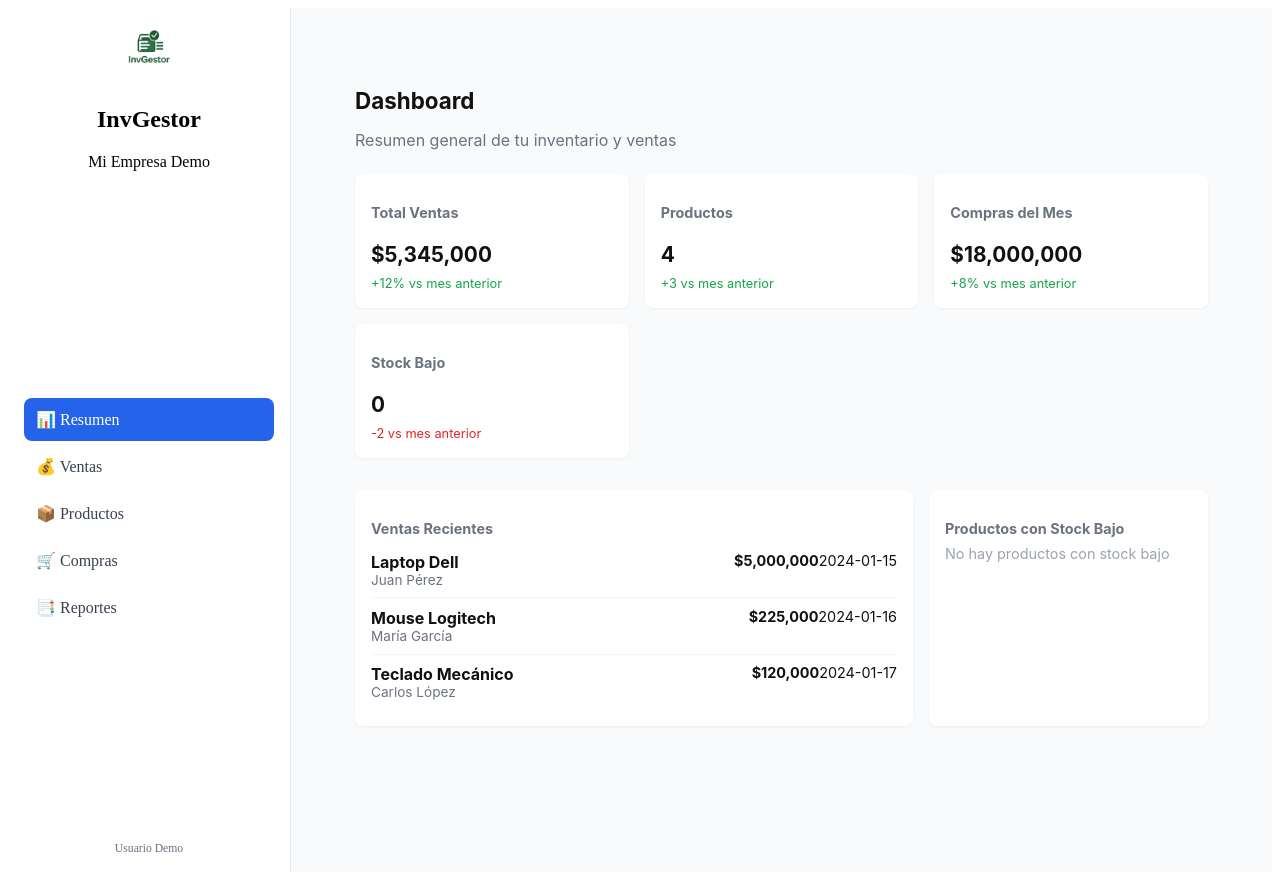
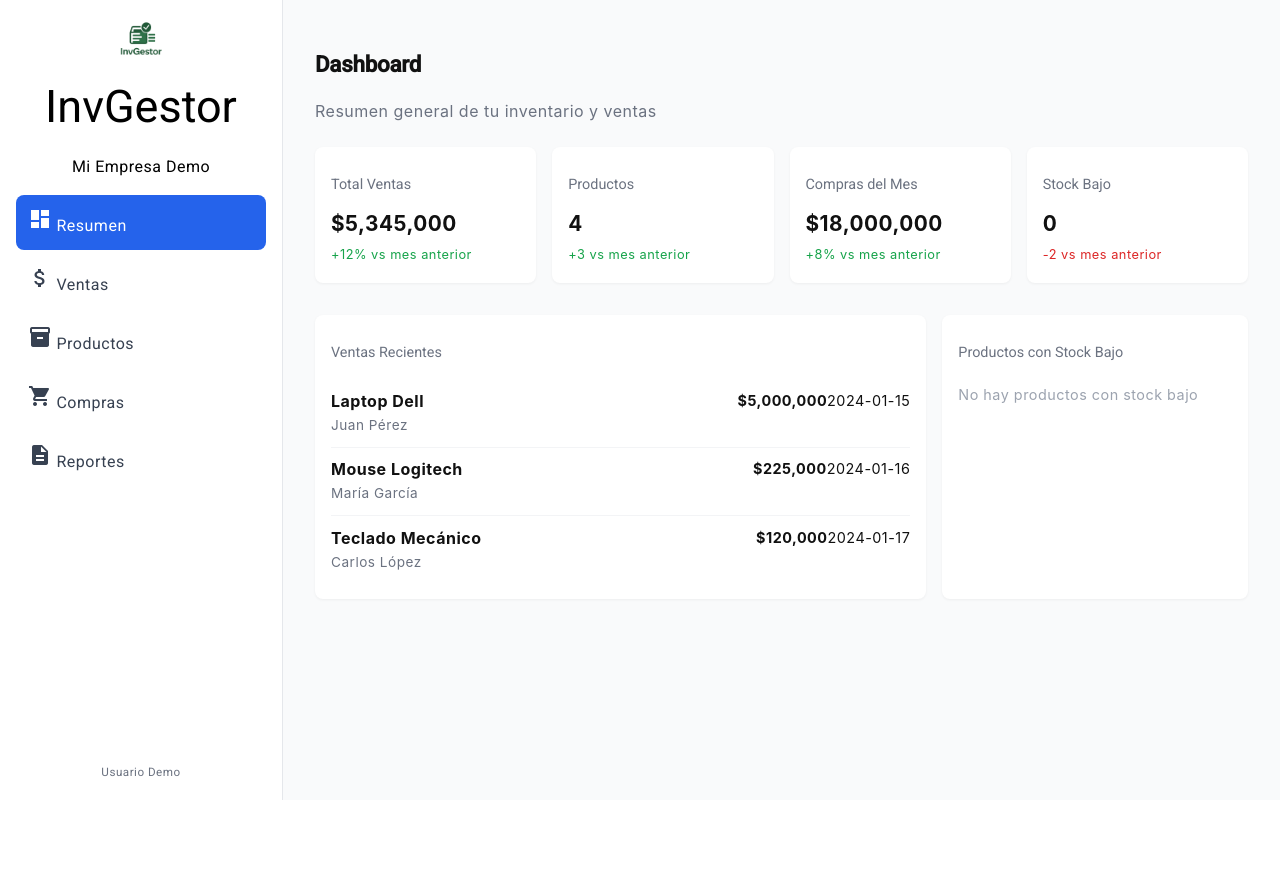
Before and after one commit to Gilberter/InvGestor, an Angular app in the folder inv-gestor/: page /dashboard in a window 1280 px wide. After the commit the page ends 800 px from the top, so only its background shows below. Built offline with nearby package versions, Linux system fonts and the light colour scheme.

Commit message:
Feat: estilos transversales

```diff
--- a/inv-gestor/angular.json
+++ b/inv-gestor/angular.json
@@ -32,7 +32,10 @@
               }
             ],
 
-            "styles": ["src/styles.scss"],
+            "styles": [
+              "@angular/material/prebuilt-themes/azure-blue.css",
+              "src/styles.scss"
+            ],
             "scripts": []
           },
           "configurations": {
@@ -88,7 +91,10 @@
                 "input": "public"
               }
             ],
-            "styles": ["src/styles.scss"],
+            "styles": [
+              "@angular/material/prebuilt-themes/azure-blue.css",
+              "src/styles.scss"
+            ],
             "scripts": []
           }
         }
--- a/inv-gestor/package.json
+++ b/inv-gestor/package.json
@@ -11,10 +11,12 @@
   "private": true,
   "dependencies": {
     "@angular/animations": "^18.2.0",
+    "@angular/cdk": "^18.2.14",
     "@angular/common": "^18.2.0",
     "@angular/compiler": "^18.2.0",
     "@angular/core": "^18.2.0",
     "@angular/forms": "^18.2.0",
+    "@angular/material": "^18.2.14",
     "@angular/platform-browser": "^18.2.0",
     "@angular/platform-browser-dynamic": "^18.2.0",
     "@angular/router": "^18.2.14",
--- a/inv-gestor/src/app/app.config.ts
+++ b/inv-gestor/src/app/app.config.ts
@@ -3,11 +3,12 @@ import { provideRouter } from '@angular/router';
 import { routes } from './app.routes';
 import { provideAnimations } from '@angular/platform-browser/animations';
 import { provideHttpClient } from '@angular/common/http';
+import { provideAnimationsAsync } from '@angular/platform-browser/animations/async';
 
 export const appConfig: ApplicationConfig = {
   providers: [
     provideRouter(routes),
     provideAnimations(),
-    provideHttpClient()
+    provideHttpClient(), provideAnimationsAsync(), provideAnimationsAsync()
   ]
 };
--- a/inv-gestor/src/app/layout/layout.component.html
+++ b/inv-gestor/src/app/layout/layout.component.html
@@ -8,11 +8,21 @@
     </div>
 
     <nav class="menu">
-      <a routerLink="/dashboard" routerLinkActive="active">📊 Resumen</a>
-      <a routerLink="/ventas" routerLinkActive="active">💰 Ventas</a>
-      <a routerLink="/productos" routerLinkActive="active">📦 Productos</a>
-      <a routerLink="/compras" routerLinkActive="active">🛒 Compras</a>
-      <a routerLink="/reportes" routerLinkActive="active">📑 Reportes</a>
+      <a routerLink="/dashboard" routerLinkActive="active">
+        <mat-icon>dashboard</mat-icon> Resumen
+      </a>
+      <a routerLink="/ventas" routerLinkActive="active">
+        <mat-icon>attach_money</mat-icon> Ventas
+      </a>
+      <a routerLink="/productos" routerLinkActive="active">
+        <mat-icon>inventory_2</mat-icon> Productos
+      </a>
+      <a routerLink="/compras" routerLinkActive="active">
+        <mat-icon>shopping_cart</mat-icon> Compras
+      </a>
+      <a routerLink="/reportes" routerLinkActive="active">
+        <mat-icon>description</mat-icon> Reportes
+      </a>
     </nav>
 
     <footer class="sidebar-footer">
--- a/inv-gestor/src/app/layout/layout.component.scss
+++ b/inv-gestor/src/app/layout/layout.component.scss
@@ -1,3 +1,6 @@
+@use '../../styles/palette' as palette;
+
+
 .dashboard-container {
   display: flex;
   min-height: 100vh;
@@ -10,7 +13,6 @@
   border-right: 1px solid #e5e7eb;
   display: flex;
   flex-direction: column;
-  justify-content: space-between;
   padding: 1rem;
 }
 
@@ -33,13 +35,16 @@
   transition: background 0.2s;
 }
 
+
 .menu a.active,
 .menu a:hover {
-  background: #2563eb;
-  color: white;
+  background: map-get(palette.$invgestor-colors, primary);
+  color: #fff;
 }
 
+
 .sidebar-footer {
+  margin-top: auto;
   text-align: center;
   font-size: 0.875rem;
   color: #6b7280;
@@ -47,6 +52,5 @@
 
 .main-content {
   flex-grow: 1;
-  padding: 2rem;
   overflow-y: auto;
 }
--- a/inv-gestor/src/app/layout/layout.component.ts
+++ b/inv-gestor/src/app/layout/layout.component.ts
@@ -1,10 +1,11 @@
 import { Component } from '@angular/core';
 import { RouterModule } from '@angular/router';
+import { MatIconModule } from '@angular/material/icon';
 
 @Component({
   selector: 'app-layout',
   standalone: true,
-  imports: [RouterModule],
+  imports: [RouterModule, MatIconModule],
   templateUrl: './layout.component.html',
   styleUrl: './layout.component.scss'
 })
--- a/inv-gestor/src/index.html
+++ b/inv-gestor/src/index.html
@@ -6,8 +6,10 @@
 
 <link rel="icon" type="image/x-icon" href="favicon.ico">
 
+  <link href="https://fonts.googleapis.com/css2?family=Roboto:wght@300;400;500&display=swap" rel="stylesheet">
+  <link href="https://fonts.googleapis.com/icon?family=Material+Icons" rel="stylesheet">
 </head>
-<body>
+<body class="mat-typography">
   <app-root></app-root>
 </body>
 </html>
--- a/inv-gestor/src/styles.scss
+++ b/inv-gestor/src/styles.scss
@@ -1 +1,6 @@
-/* You can add global styles to this file, and also import other style files */
+@use './styles/palette';
+@use './styles/theme';
+
+
+html, body { height: 100%; }
+body { margin: 0; font-family: Roboto, "Helvetica Neue", sans-serif; }
--- /dev/null
+++ b/inv-gestor/src/styles/_palette.scss
@@ -0,0 +1,23 @@
+// src/styles/_palette.scss
+
+// Colores base
+$color-primary: #2563eb;   // Azul principal
+$color-accent: #f59e0b;    // Amarillo acento
+$color-warn: #ef4444;      // Rojo advertencia
+$color-success: #10b981;   // Verde éxito
+$color-bg: #f9fafb;        // Fondo general
+$color-surface: #ffffff;   // Tarjetas
+$color-text: #1f2937;      // Texto principal
+$color-muted: #6b7280;     // Texto secundario
+
+// Exporta como map para usar en otros archivos
+$invgestor-colors: (
+  primary: $color-primary,
+  accent: $color-accent,
+  warn: $color-warn,
+  success: $color-success,
+  bg: $color-bg,
+  surface: $color-surface,
+  text: $color-text,
+  muted: $color-muted
+);
--- /dev/null
+++ b/inv-gestor/src/styles/_theme.scss
@@ -0,0 +1,17 @@
+@use '@angular/material' as mat;
+@use './palette' as palette;
+
+// Paletas Material
+$invgestor-primary: mat.m2-define-palette(mat.$m2-indigo-palette, 500, 300, 700);
+$invgestor-accent: mat.m2-define-palette(mat.$m2-amber-palette, 500, 300, 700);
+$invgestor-warn: mat.m2-define-palette(mat.$m2-red-palette, 500);
+
+$invgestor-theme: mat.m2-define-light-theme((
+  color: (
+    primary: $invgestor-primary,
+    accent: $invgestor-accent,
+    warn: $invgestor-warn,
+  )
+));
+
+@include mat.all-component-themes($invgestor-theme);
```
Also changed, not shown: 1 other file (tests, documents, lock files or other folders).
